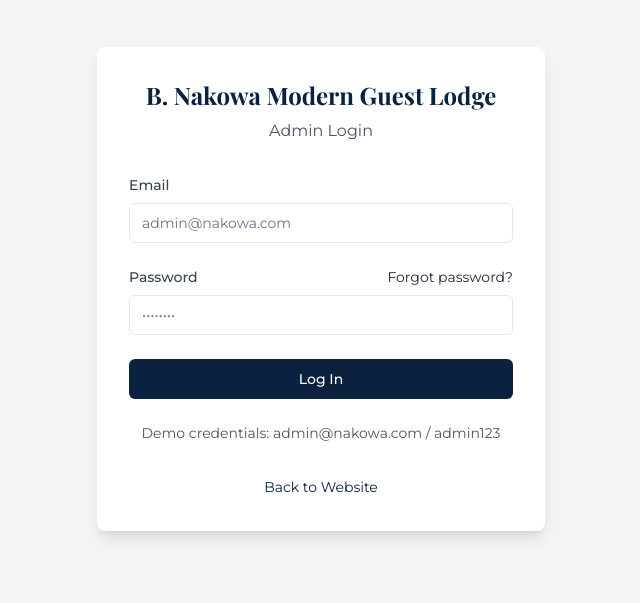
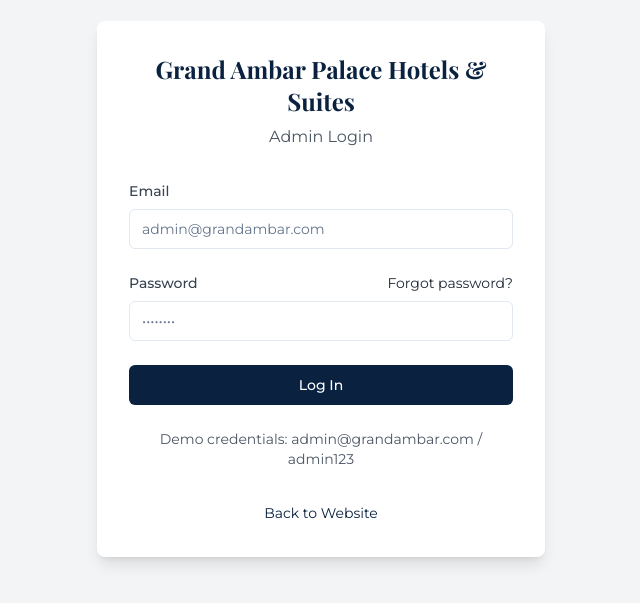
Before and after one commit to CyberG247/nakowa-lodge-web, a React (Vite) app: page /admin/login in a window 1280 px wide. Shown: the part 111-714 px from the top of the page, without its empty margins (319-959 px from the left). Built offline with nearby package versions, Linux system fonts and the light colour scheme.

Commit message:
Rename hotel to 'Grand Ambar Palace Hotels & Suites'
Update all instances of the hotel name throughout the website.

```diff
--- a/index.html
+++ b/index.html
@@ -4,20 +4,19 @@
   <head>
     <meta charset="UTF-8" />
     <meta name="viewport" content="width=device-width, initial-scale=1.0" />
-    <title>B. Nakowa Modern Guest Lodge | Premium Comfort in Dutse</title>
-    <meta name="description" content="Experience premium comfort and hospitality at B. Nakowa Modern Guest Lodge in the heart of Dutse, Jigawa State. Book your stay today!" />
-    <meta name="author" content="B. Nakowa Modern Guest Lodge" />
+    <title>Grand Ambar Palace Hotels &amp; Suites | Premium Comfort in Dutse</title>
+    <meta name="description" content="Experience premium comfort and hospitality at Grand Ambar Palace Hotels &amp; Suites in the heart of Dutse, Jigawa State. Book your stay today!" />
+    <meta name="author" content="Grand Ambar Palace Hotels &amp; Suites" />
 
-    <meta property="og:title" content="B. Nakowa Modern Guest Lodge | Premium Comfort in Dutse" />
-    <meta property="og:description" content="Experience premium comfort and hospitality at B. Nakowa Modern Guest Lodge in the heart of Dutse, Jigawa State. Book your stay today!" />
+    <meta property="og:title" content="Grand Ambar Palace Hotels &amp; Suites | Premium Comfort in Dutse" />
+    <meta property="og:description" content="Experience premium comfort and hospitality at Grand Ambar Palace Hotels &amp; Suites in the heart of Dutse, Jigawa State. Book your stay today!" />
     <meta property="og:type" content="website" />
     <meta property="og:image" content="https://lovable.dev/opengraph-image-p98pqg.png" />
 
     <meta name="twitter:card" content="summary_large_image" />
-    <meta name="twitter:site" content="@nakowalodge" />
+    <meta name="twitter:site" content="@grandambar" />
     <meta name="twitter:image" content="https://lovable.dev/opengraph-image-p98pqg.png" />
   </head>
-
   <body>
     <div id="root"></div>
     <!-- IMPORTANT: DO NOT REMOVE THIS SCRIPT TAG OR THIS VERY COMMENT! -->
--- a/src/components/BookingSlipModal.tsx
+++ b/src/components/BookingSlipModal.tsx
@@ -54,7 +54,7 @@ const BookingSlipModal = () => {
         <div id="booking-slip" className="p-6 bg-white border rounded-lg">
           <div className="text-center mb-6">
             <h2 className="text-3xl font-bold text-navy">
-              <span className="text-accent-red">B.</span> Nakowa Modern Guest Lodge
+              <span className="text-accent-red">Grand Ambar Palace</span> Hotels &amp; Suites
             </h2>
             <p className="text-gray-500">Dutse, Jigawa State, Nigeria</p>
           </div>
@@ -113,7 +113,7 @@ const BookingSlipModal = () => {
           </div>
 
           <div className="text-center mt-6">
-            <p className="text-sm text-gray-500">Thank you for choosing B. Nakowa Modern Guest Lodge.</p>
+            <p className="text-sm text-gray-500">Thank you for choosing Grand Ambar Palace Hotels & Suites.</p>
             <p className="text-sm text-gray-500">For any inquiries, please contact us at: +234 800 000 0000</p>
           </div>
         </div>
--- a/src/components/Footer.tsx
+++ b/src/components/Footer.tsx
@@ -1,4 +1,3 @@
-
 import React from 'react';
 import { Link } from 'react-router-dom';
 import { Phone, Mail, MapPin, Instagram, Facebook, Twitter } from 'lucide-react';
@@ -10,10 +9,10 @@ const Footer = () => {
         <div className="grid grid-cols-1 md:grid-cols-2 lg:grid-cols-4 gap-8">
           {/* About Column */}
           <div>
-            <h3 className="text-xl font-playfair text-white mb-4">B. Nakowa Lodge</h3>
+            <h3 className="text-xl font-playfair text-white mb-4">Grand Ambar Palace Hotels & Suites</h3>
             <p className="text-accent-grey text-sm mb-6">
               Experience premium comfort and hospitality in the heart of Dutse, Jigawa State.
-              Your comfort is our culture. We redefine hospitality.
+              Your comfort is our culture. We redefine hospitality at Grand Ambar Palace Hotels & Suites.
             </p>
             <div className="flex space-x-4">
               <a href="https://facebook.com" aria-label="Facebook" className="text-white hover:text-accent-red transition-colors">
@@ -85,7 +84,7 @@ const Footer = () => {
 
         <div className="border-t border-navy-light mt-8 pt-6">
           <p className="text-center text-accent-grey text-sm">
-            &copy; {new Date().getFullYear()} B. Nakowa Modern Guest Lodge. All Rights Reserved.
+            &copy; {new Date().getFullYear()} Grand Ambar Palace Hotels & Suites. All Rights Reserved.
           </p>
         </div>
       </div>
--- a/src/pages/About.tsx
+++ b/src/pages/About.tsx
@@ -1,4 +1,3 @@
-
 import React from 'react';
 import Navbar from '@/components/Navbar';
 import Footer from '@/components/Footer';
@@ -17,7 +16,7 @@ const AboutPage = () => {
             <h1 className="text-4xl md:text-5xl font-bold text-white mb-4">About Us</h1>
             <div className="w-20 h-1 bg-accent-red mx-auto mb-4"></div>
             <p className="text-xl text-white max-w-3xl mx-auto">
-              Discover the story behind B. Nakowa Modern Guest Lodge
+              Discover the story behind Grand Ambar Palace Hotels &amp; Suites
             </p>
           </div>
         </div>
@@ -31,7 +30,7 @@ const AboutPage = () => {
               <h2 className="text-3xl font-bold mb-4 text-navy">Our Story</h2>
               <div className="w-20 h-1 bg-accent-red mb-6"></div>
               <p className="text-gray-700 mb-6">
-                Founded with a vision of redefining hospitality in Dutse, B. Nakowa Modern Guest Lodge
+                Founded with a vision of redefining hospitality in Dutse, Grand Ambar Palace Hotels &amp; Suites
                 has quickly established itself as a premier accommodation destination in Jigawa State.
                 Our journey began with a simple mission: to provide guests with an exceptional stay experience
                 that combines modern comfort with traditional Nigerian hospitality.
@@ -42,14 +41,14 @@ const AboutPage = () => {
                 excellence in every aspect of our service delivery.
               </p>
               <p className="text-gray-700">
-                Today, B. Nakowa Modern Guest Lodge stands as a beacon of premium hospitality in the
+                Today, Grand Ambar Palace Hotels &amp; Suites stands as a beacon of premium hospitality in the
                 heart of Dutse, offering an unparalleled blend of luxury, comfort, and personalized service.
               </p>
             </div>
             <div className="lg:w-1/2">
               <img
                 src="https://images.unsplash.com/photo-1564501049412-61c2a3083791?auto=format&fit=crop&w=800&h=600"
-                alt="B. Nakowa Modern Guest Lodge"
+                alt="Grand Ambar Palace Hotels &amp; Suites"
                 className="rounded-lg shadow-lg object-cover w-full h-auto"
               />
             </div>
--- a/src/pages/Admin.tsx
+++ b/src/pages/Admin.tsx
@@ -1,4 +1,3 @@
-
 import React, { useState } from 'react';
 import { Sidebar, SidebarContent, SidebarGroup, SidebarGroupContent, SidebarGroupLabel, SidebarMenu, SidebarMenuButton, SidebarMenuItem } from '@/components/ui/sidebar';
 import { SidebarProvider, SidebarTrigger } from '@/components/ui/sidebar';
@@ -30,7 +29,7 @@ const Admin = () => {
         <Sidebar className="border-r bg-white">
           <div className="p-4 border-b">
             <h2 className="text-xl font-bold flex items-center">
-              <span className="text-accent-red">B.</span> Nakowa
+              <span className="text-accent-red">Grand Ambar Palace</span>
               <span className="text-sm font-normal ml-2 text-gray-500">Admin</span>
             </h2>
           </div>
--- a/src/pages/AdminLogin.tsx
+++ b/src/pages/AdminLogin.tsx
@@ -1,4 +1,3 @@
-
 import React, { useState } from 'react';
 import { useNavigate } from 'react-router-dom';
 import { Button } from '@/components/ui/button';
@@ -18,7 +17,7 @@ const AdminLogin = () => {
     // In a real application, this would validate against a backend
     // For demo purposes, we're using a simple check
     setTimeout(() => {
-      if (email === 'admin@nakowa.com' && password === 'admin123') {
+      if (email === 'admin@grandambar.com' && password === 'admin123') {
         toast.success('Login successful');
         navigate('/admin');
       } else {
@@ -33,7 +32,7 @@ const AdminLogin = () => {
       <div className="bg-white p-8 rounded-lg shadow-lg w-full max-w-md">
         <div className="text-center mb-8">
           <h1 className="text-2xl font-bold">
-            <span className="text-accent-red">B.</span> Nakowa Modern Guest Lodge
+            <span className="text-accent-red">Grand Ambar Palace</span> Hotels &amp; Suites
           </h1>
           <p className="text-gray-600 mt-2">Admin Login</p>
         </div>
@@ -46,7 +45,7 @@ const AdminLogin = () => {
               type="email"
               value={email}
               onChange={(e) => setEmail(e.target.value)}
-              placeholder="admin@nakowa.com"
+              placeholder="admin@grandambar.com"
               required
               className="w-full"
             />
@@ -79,7 +78,7 @@ const AdminLogin = () => {
 
         <div className="text-center mt-6">
           <p className="text-sm text-gray-600">
-            Demo credentials: admin@nakowa.com / admin123
+            Demo credentials: admin@grandambar.com / admin123
           </p>
         </div>
 
--- a/src/pages/Booking.tsx
+++ b/src/pages/Booking.tsx
@@ -1,4 +1,3 @@
-
 import React from 'react';
 import Navbar from '@/components/Navbar';
 import Footer from '@/components/Footer';
@@ -10,22 +9,19 @@ const Booking = () => {
   return (
     <div className="flex flex-col min-h-screen">
       <Navbar />
-
       <div className="container mx-auto px-4 py-16">
         <div className="text-center mb-12">
           <h1 className="text-3xl md:text-4xl font-bold mb-2 text-navy">Book Your Stay</h1>
           <p className="text-gray-600 max-w-2xl mx-auto">
-            Complete the form below to book your room at B. Nakowa Modern Guest Lodge.
+            Complete the form below to book your room at Grand Ambar Palace Hotels &amp; Suites.
             We'll confirm your reservation as soon as possible.
           </p>
           <div className="w-20 h-1 bg-accent-red mx-auto mt-4"></div>
         </div>
-
         <div className="max-w-4xl mx-auto">
           <BookingForm />
         </div>
       </div>
-
       <Footer />
       <BookingSlipModal />
       <WhatsAppButton />
--- a/src/pages/Contact.tsx
+++ b/src/pages/Contact.tsx
@@ -1,4 +1,3 @@
-
 import React from 'react';
 import Navbar from '@/components/Navbar';
 import Footer from '@/components/Footer';
@@ -20,7 +19,7 @@ const ContactPage = () => {
             <h1 className="text-4xl md:text-5xl font-bold text-white mb-4">Contact Us</h1>
             <div className="w-20 h-1 bg-accent-red mx-auto mb-4"></div>
             <p className="text-xl text-white max-w-3xl mx-auto">
-              We're here to help you with any queries about your stay
+              We're here to help you with any queries about your stay at Grand Ambar Palace Hotels &amp; Suites
             </p>
           </div>
         </div>
--- a/src/pages/Index.tsx
+++ b/src/pages/Index.tsx
@@ -50,11 +50,11 @@ const HomePage = () => {
         <div className="container mx-auto px-4">
           <div className="flex flex-col lg:flex-row gap-12 items-center">
             <div className="lg:w-1/2">
-              <h2 className="text-3xl md:text-4xl font-bold mb-4 text-navy">Welcome to B. Nakowa Modern Guest Lodge</h2>
+              <h2 className="text-3xl md:text-4xl font-bold mb-4 text-navy">Welcome to Grand Ambar Palace Hotels &amp; Suites</h2>
               <div className="w-20 h-1 bg-accent-red mb-6"></div>
               <p className="text-gray-600 mb-6">
                 Experience premium comfort and hospitality in the heart of Dutse, Jigawa State.
-                B. Nakowa Modern Guest Lodge offers an unparalleled blend of Nigerian warmth and international
+                Grand Ambar Palace Hotels &amp; Suites offers an unparalleled blend of Nigerian warmth and international
                 standards, ensuring your stay is nothing short of exceptional.
               </p>
               <p className="text-gray-600 mb-6">
@@ -189,7 +189,7 @@ const HomePage = () => {
               <h2 className="text-3xl md:text-4xl font-bold mb-4 text-navy">Book Your Stay</h2>
               <div className="w-20 h-1 bg-accent-red mb-6"></div>
               <p className="text-gray-600 mb-6">
-                Experience the comfort and luxury of B. Nakowa Modern Guest Lodge. Our reservation process
+                Experience the comfort and luxury of Grand Ambar Palace Hotels &amp; Suites. Our reservation process
                 is simple and hassle-free. Book directly with us for the best rates and special offers.
               </p>
 
```
